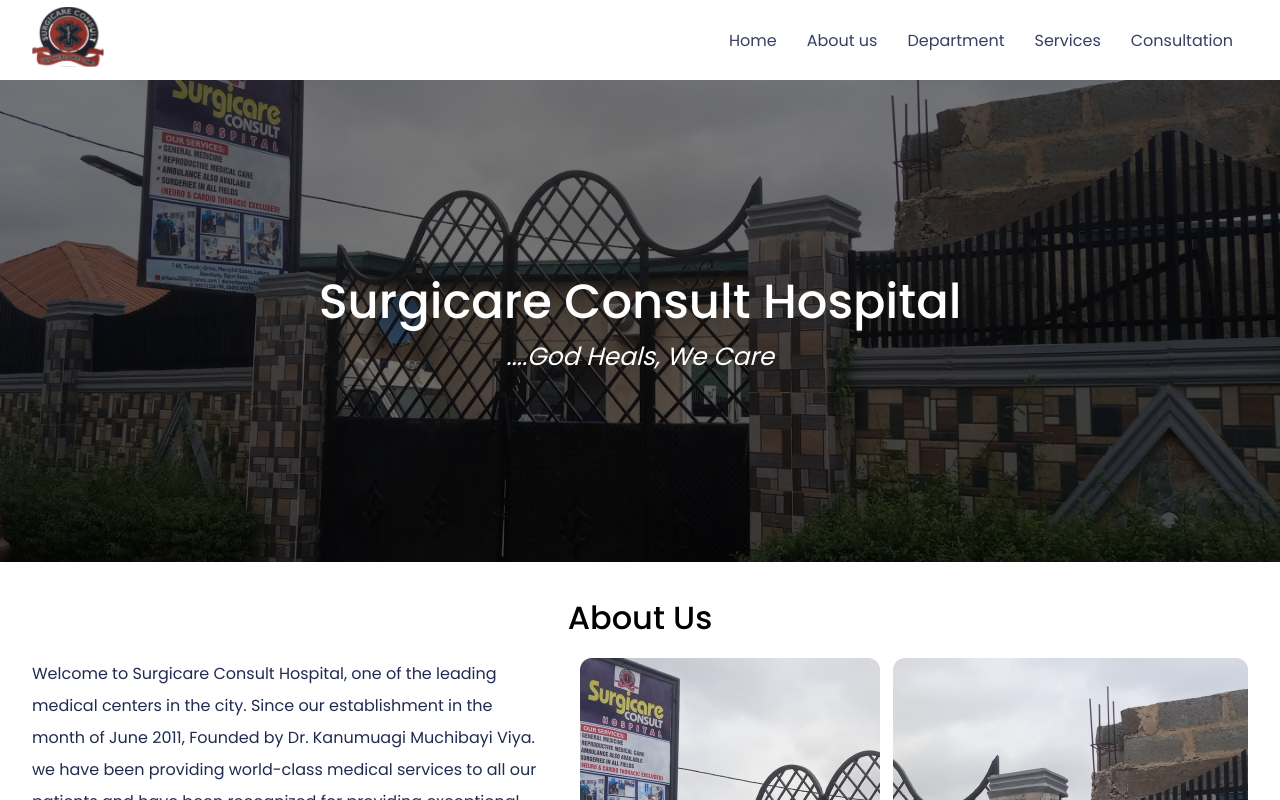
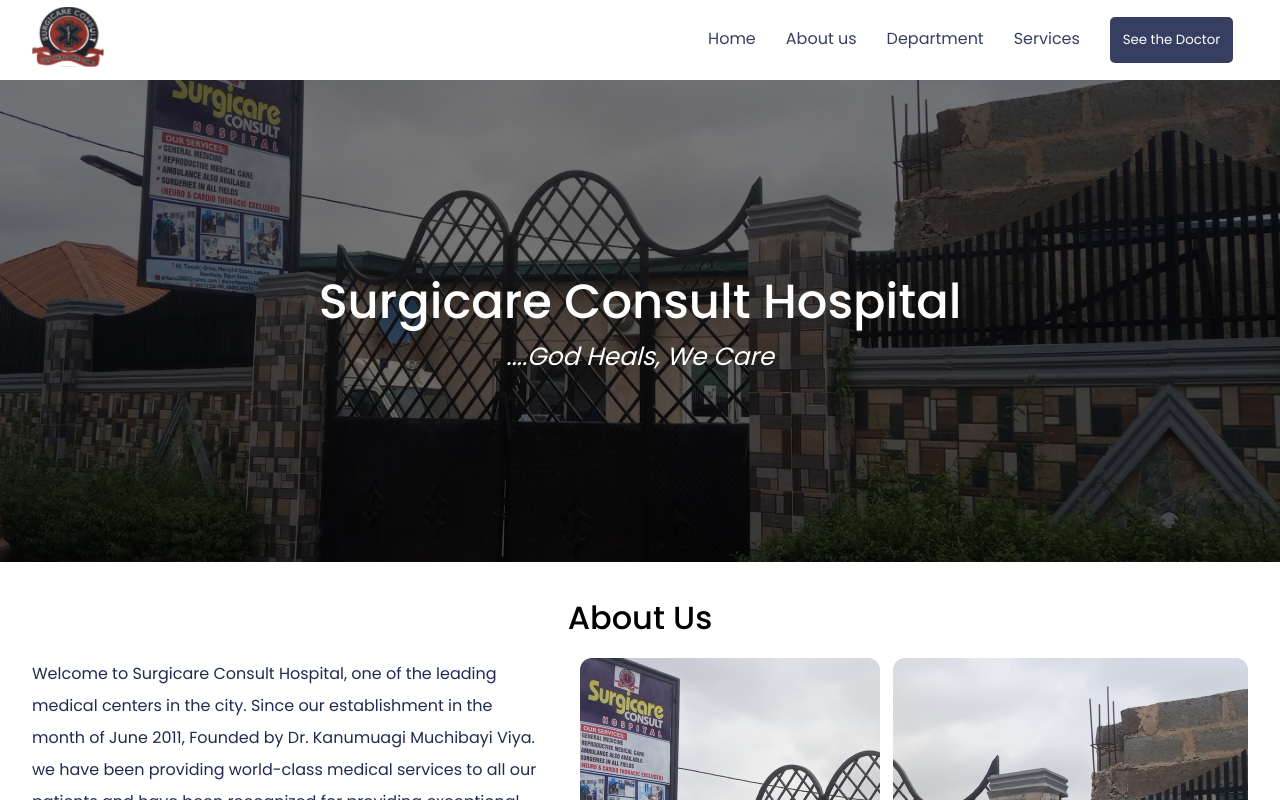
Before and after one commit to TeNeBiT-eng/Surgicare, a React (Create React App) app: page / in a window 1280 px wide. Shown: the top 800 px of the page. Built offline with nearby package versions, Linux system fonts and the light colour scheme.

Commit message:
btn consult

```diff
--- a/src/App.jsx
+++ b/src/App.jsx
@@ -5,6 +5,7 @@ import Department from "./components/department/Department";
 import Service from "./components/services/Service";
 import Faq from "./components/faq/Faq";
 import Consultation from "./components/consultation/Consultation";
+import Footer from "./components/footer/Footer";
 
 function App() {
   return (
@@ -15,6 +16,7 @@ function App() {
       <Service />
       {/* <Faq /> */}
       <Consultation />
+      <Footer />
     </>
   );
 }
--- a/src/components/footer/Footer.jsx
+++ b/src/components/footer/Footer.jsx
@@ -0,0 +1,9 @@
+import React from 'react'
+
+const Footer = () => {
+  return (
+    <div>Footer</div>
+  )
+}
+
+export default Footer
--- a/src/components/navbar/Navbar.jsx
+++ b/src/components/navbar/Navbar.jsx
@@ -18,7 +18,7 @@ const Navbar = () => {
           <a href="#departments">Department</a>
           <a href="#services">Services</a>
           {/* <a href="#faq">FAQ</a> */}
-          <a href="#consultation">Consultation</a>
+          <a href="#consultation" className="btn-consult"><button>See the Doctor</button></a>
         </div>
         <div
           className={`nav-toggle ${isOpen && "open"}`}
--- a/src/components/navbar/navbar.css
+++ b/src/components/navbar/navbar.css
@@ -36,8 +36,33 @@ a:hover::before {
   width: 100%;
 }
 
+.btn-consult::before {
+  display: none;
+}
+
 .nav-toggle {
   display: none;
+}
+
+.navItems button {
+  padding: .8rem;
+  border-radius: 5px;
+  border: none;
+  background-color: #212b51;
+  transition: all .4s ease;
+}
+
+.navItems button:hover {
+  background-color: transparent;
+  border: 1px solid #212b51;
+}
+
+.navItems a button:hover {
+  color: #212b51 !important;
+}
+
+.navItems a button {
+  color: white;
 }
 
 @media (max-width: 768px) {
```
